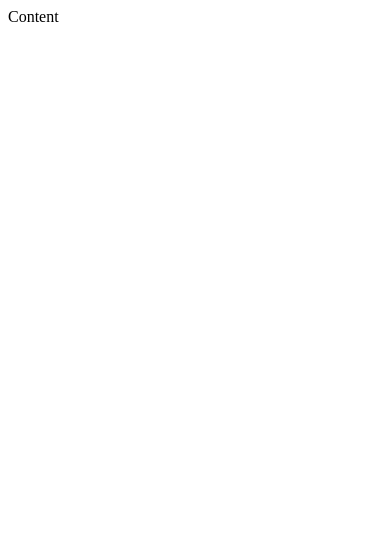
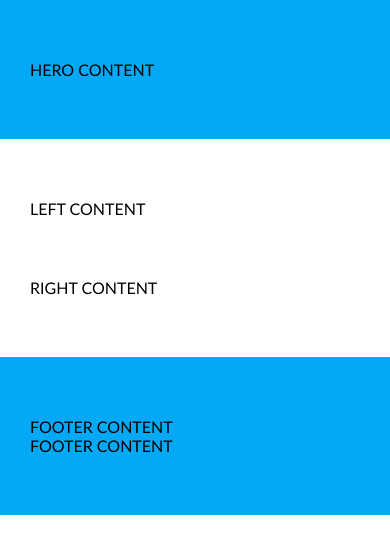
Before and after one commit to Dovydas1z/6-coming-soon, a website: page index.html in a window 390 px wide. Drawn offline with Linux system fonts and the light colour scheme.

Commit message:
layout'as

```diff
--- a/css/base/layout.css
+++ b/css/base/layout.css
@@ -0,0 +1,64 @@
+.container {
+    display: inline-block;
+    width: 100%;
+    padding: 60px 0;
+}
+
+.container > .row {
+    display: inline-block;
+    width: 800px;
+    margin: 0 calc(50% - 400px);
+}
+
+.container > .row-short {
+    display: inline-block;
+    width: 600px;
+    margin: 0 calc(50% - 300px);
+}
+
+.container .left {
+    float: left;
+    width: 50%;
+    margin-right: 10%;
+}
+
+.container .right {
+    float: left;
+    width: 40%;
+}
+
+@media (max-width: 900px) {
+    .container > .row {
+        width: 600px;
+        margin: 0 calc(50% - 300px);
+    }
+}
+
+@media (max-width: 700px) {
+    .container > .row-short,
+    .container > .row {
+        width: 400px;
+        margin: 0 calc(50% - 200px);
+    }
+
+    .container .left {
+        width: 100%;
+        margin: 0 0 60px;
+    }
+
+    .container .right {
+        width: 100%;
+    }
+}
+
+@media (max-width: 460px) {
+    .container {
+        padding-left: 30px;
+        padding-right: 30px;
+    }
+    .container > .row-short,
+    .container > .row {
+        width: 100%;
+        margin-left: 0;
+    }
+}
--- a/css/base/reset.css
+++ b/css/base/reset.css
@@ -0,0 +1,13 @@
+body,
+body * {
+    margin: 0;
+    padding: 0;
+    vertical-align: top;
+    box-sizing: border-box;
+    font-family: 'Gill Sans', 'Gill Sans MT', Calibri, 'Trebuchet MS',
+        sans-serif;
+}
+
+.bg-primary {
+    background-color: var(--primary-color);
+}
--- a/css/base/variables.css
+++ b/css/base/variables.css
@@ -0,0 +1,3 @@
+:root {
+    --primary-color: #03a9f4;
+}
--- a/css/pages/home.css
+++ b/css/pages/home.css
@@ -1,9 +1,15 @@
-@import "../base/reset.css";
-@import "../base/variables.css";
-@import "../base/layout.css";
+/* base */
+@import '../base/reset.css';
+@import '../base/variables.css';
+@import '../base/layout.css';
 
-@import "../components/button.css";
-@import "../components/clock.css";
-@import "../components/form.css";
-@import "../components/mouse.css";
-@import "../components/progress-bar.css";
+/* 3rd-party */
+
+/* components */
+@import '../components/button.css';
+@import '../components/clock.css';
+@import '../components/form.css';
+@import '../components/mouse.css';
+@import '../components/progress-bar.css';
+
+/* CUSTOM STYLE BELOW THIS COMMENT, FOR THIS PAGE */
--- a/index.html
+++ b/index.html
@@ -1,11 +1,12 @@
 <!DOCTYPE html>
 <html lang="en">
+
 <head>
     <meta charset="UTF-8">
     <meta http-equiv="X-UA-Compatible" content="IE=edge">
     <meta name="viewport" content="width=device-width, initial-scale=1.0">
     <title>Coming soon</title>
-    <link rel="shortcut icon" href="./favicon/" type="image/x-icon">
+    <link rel="shortcut icon" href="./favicon.ico" type="image/x-icon">
     <link rel="apple-touch-icon" sizes="180x180" href="./favicon/apple-touch-icon.png">
     <link rel="icon" type="image/png" sizes="32x32" href="./favicon/favicon-32x32.png">
     <link rel="icon" type="image/png" sizes="16x16" href="./favicon/favicon-16x16.png">
@@ -14,12 +15,32 @@
     <meta name="msapplication-TileColor" content="#da532c">
     <meta name="theme-color" content="#ffffff">
     <link rel="stylesheet" href="./css/pages/home.css">
-
 </head>
 
 <body>
-
-    Content
+    <section class="container bg-primary">
+        <div class="row-short">
+            HERO CONTENT
+        </div>
+    </section>
+    <main class="container">
+        <div class="row">
+            <div class="left">
+                LEFT CONTENT
+            </div>
+            <div class="right">
+                RIGHT CONTENT
+            </div>
+        </div>
+    </main>
+    <footer class="container bg-primary">
+        <div class="row">
+            FOOTER CONTENT
+        </div>
+        <div class="row-short">
+            FOOTER CONTENT
+        </div>
+    </footer>
 </body>
 
 </html>
```
Also changed, not shown: img/coming-soon-wide.png (added).
